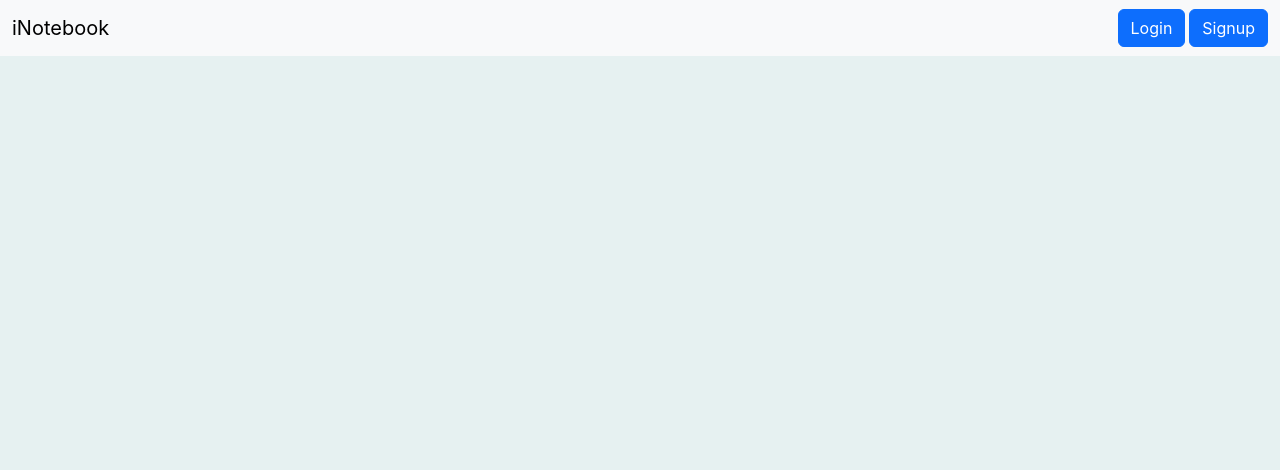
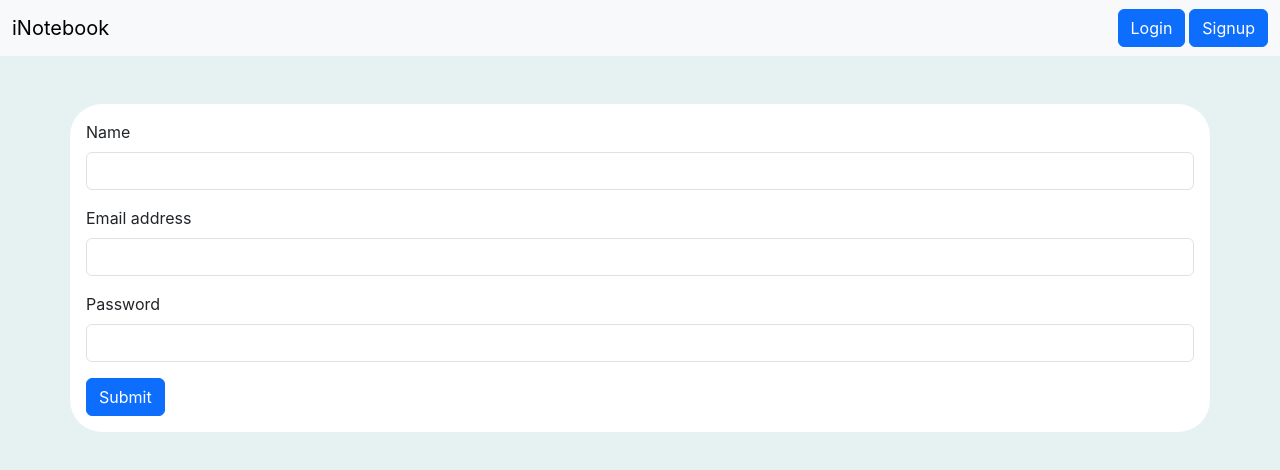
Before and after one commit to vinaykumarc29/inotebook, a React (Create React App) app: page /signup in a window 1280 px wide. Shown: the top 470 px of the page. Built offline with nearby package versions, Linux system fonts and the light colour scheme.

Commit message:
signup route is completed

```diff
--- a/src/App.js
+++ b/src/App.js
@@ -6,6 +6,7 @@ import { BrowserRouter as Router, Routes, Route } from 'react-router-dom';
 import NoteState from './context/note/NoteState';
 import Noteitem from './components/Noteitem';
 import NoteView from './components/NoteView';
+import Signup from './components/Signup';
 
 
 function App() {
@@ -18,6 +19,7 @@ function App() {
           <Routes>
              <Route path='/' element={<Home />} />
              <Route path='/login' element={<Login />} />
+             <Route path='/signup' element={<Signup/>}/>
           </Routes>
      {/* <NoteView/> */}
         </Router>
--- a/src/components/Login.js
+++ b/src/components/Login.js
@@ -26,7 +26,7 @@ export default function Login() {
         localStorage.setItem("token",data.authToken);
         navigate("/");
       }else{
-        alert("Invalid credentials")
+        alert("Invalid credentials");
       }
 
     }catch(error){
--- a/src/components/Navbar.js
+++ b/src/components/Navbar.js
@@ -1,20 +1,39 @@
-import React from 'react';
+import React,{useContext} from 'react';
 import { Link } from 'react-router-dom';
+import NoteContext from '../context/note/NoteContext';
 
 
 export default function Navbar() {
+  const context = useContext(NoteContext);
   return (
     <>
     <nav className="navbar navbar-expand-lg bg-body-tertiary">
   <div className="container-fluid">
     <Link to="/" className="navbar-brand" >iNotebook</Link>
-    <div className='d-flex gap-1'>
-      <Link to="/login"><button className="btn btn-primary">Login</button></Link>
+
+    {context.checkAuth() ? <div className="dropdown">
+          <button
+            className="btn btn-secondary dropdown-toggle"
+            type="button"
+            data-bs-toggle="dropdown"
+            aria-expanded="false"
+          >
+            User
+          </button>
+          <ul className="dropdown-menu dropdown-menu-end">
+            <li>
+              <a className="dropdown-item" href="#">
+                Logout
+              </a>
+            </li>
+          </ul>
+        </div> :  <div className='d-flex gap-1'>
+
+       <Link to="/login"><button className="btn btn-primary">Login</button></Link>
       <Link to="/signup"><button className="btn btn-primary">Signup</button></Link>
 
-    </div>
 
-
+   </div> }
 
 
 
--- /dev/null
+++ b/src/components/Signup.js
@@ -0,0 +1,100 @@
+import React, { useState } from "react";
+import { useNavigate } from "react-router-dom";
+
+export default function Signup() {
+
+  const [credentials, setcreadentials] = useState({
+    Name: "",
+    Email: "",
+    Password: "",
+  });
+  let navigate = useNavigate();
+
+  const handlesignup = async (e) => {
+    e.preventDefault();
+
+    try {
+      const response = await fetch("http://localhost:5000/user/signup", {
+        method: "post",
+        headers: {
+          "Content-Type": "application/json",
+        },
+        body: JSON.stringify({
+          Name: credentials.Name,
+          Email: credentials.Email,
+          Password: credentials.Password,
+        }),
+      });
+
+      const data = await response.json();
+
+      console.log(data.authToken);
+
+      if (response.ok) {
+        localStorage.setItem("token", data.authToken);
+        navigate("/");
+      } else {
+        alert("Invalid credentials");
+      }
+    } catch (error) {
+      alert("error", error);
+      console.log("error", error);
+    }
+  };
+
+  return (
+    <div
+      className="container mt-5 rounded-5 p-3"
+      style={{ backgroundColor: "white" }}
+    >
+      <form onSubmit={handlesignup}>
+        <div className="mb-3">
+          <label htmlFor="Name" className="form-label">
+            Name
+          </label>
+          <input
+            type="text"
+            onChange={(e) => {
+              setcreadentials({ ...credentials, Name: e.target.value });
+            }}
+            className="form-control"
+            id="Name"
+            aria-describedby="emailHelp"
+          />
+        </div>
+
+        <div className="mb-3">
+          <label htmlFor="Email" className="form-label">
+            Email address
+          </label>
+          <input
+            type="email"
+            onChange={(e) => {
+              setcreadentials({ ...credentials, Email: e.target.value });
+            }}
+            className="form-control"
+            id="Email"
+            aria-describedby="emailHelp"
+          />
+        </div>
+
+        <div className="mb-3">
+          <label htmlFor="Password" className="form-label">
+            Password
+          </label>
+          <input
+            type="password"
+            onChange={(e) => {
+              setcreadentials({ ...credentials, Password: e.target.value });
+            }}
+            className="form-control"
+            id="Password"
+          />
+        </div>
+        <button type="submit" className="btn btn-primary">
+          Submit
+        </button>
+      </form>
+    </div>
+  );
+}
--- a/src/context/note/NoteState.js
+++ b/src/context/note/NoteState.js
@@ -2,6 +2,16 @@ import  React,{useState} from "react";
 import NoteContext from "./NoteContext";
 
 const NoteState = (props)=>{
+  const checkAuth = ()=>{
+    const token = localStorage.getItem("token");
+
+    if(!token){
+      return false;
+    }
+    return true
+
+  }
+
     const notesInitial = [
 
   {
@@ -109,7 +119,7 @@ const NoteState = (props)=>{
   const [notes, setnotes] = useState(notesInitial)
 
     return(
-       < NoteContext.Provider value={{notes,setnotes}} >
+       < NoteContext.Provider value={{notes,setnotes,checkAuth}} >
 
         {props.children}
 
```
